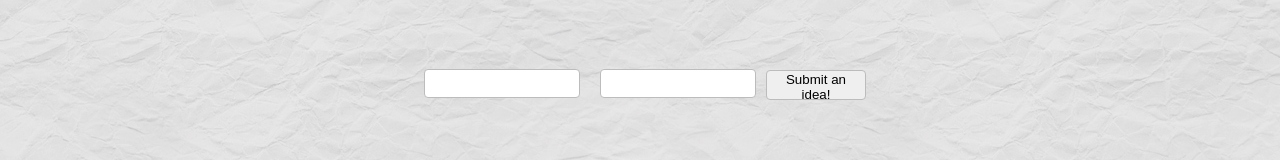
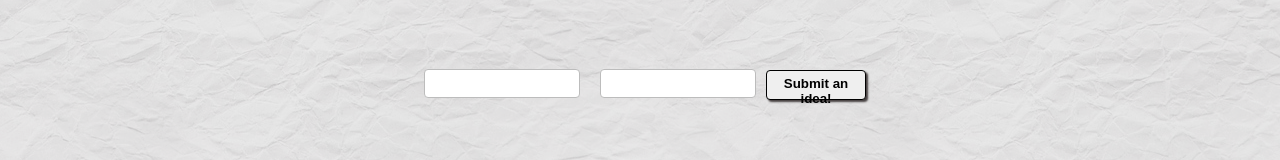
Before and after one commit to SallyHaefling/ideabox-react, a React (Create React App) app: page / in a window 1280 px wide. In both pictures the pointer is over the button "Submit an idea!". Shown: the part 196-356 px from the top of the page. Built offline with nearby package versions, Linux system fonts and the light colour scheme.

Commit message:
Style idea form submit btn

```diff
--- a/src/components/IdeaForm/IdeaForm.css
+++ b/src/components/IdeaForm/IdeaForm.css
@@ -12,10 +12,17 @@
 }
 
 .submit-btn {
-  border: 1px solid #bcbcbc;
+  border: 1px solid #2b2727;
   border-radius: 4px;
   cursor: pointer;
   height: 30px;
   width: 100px;
   margin-top: 11px;
 }
+
+.submit-btn:hover {
+  border: 1px solid #000000;
+  box-shadow: 2px 2px 2px #464040;
+  font-weight: bold;
+  padding: 5px;
+}
```
